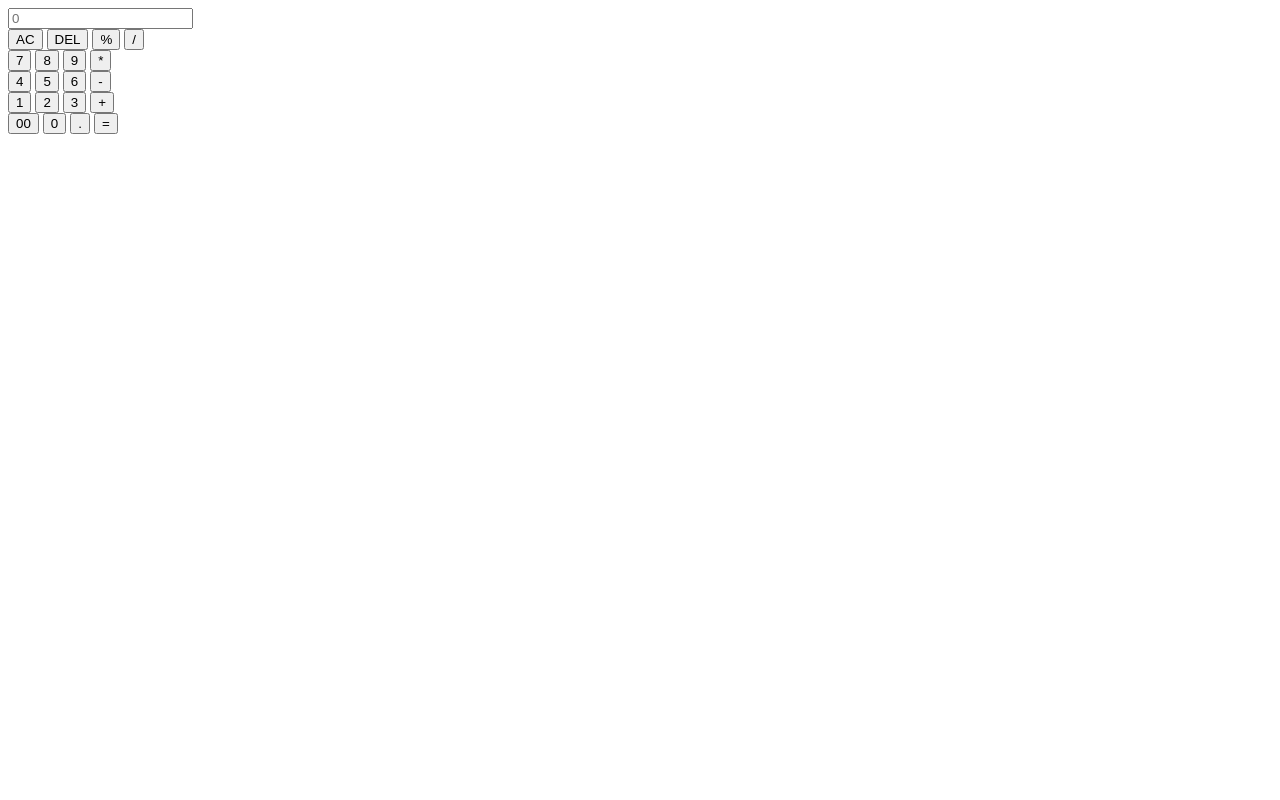
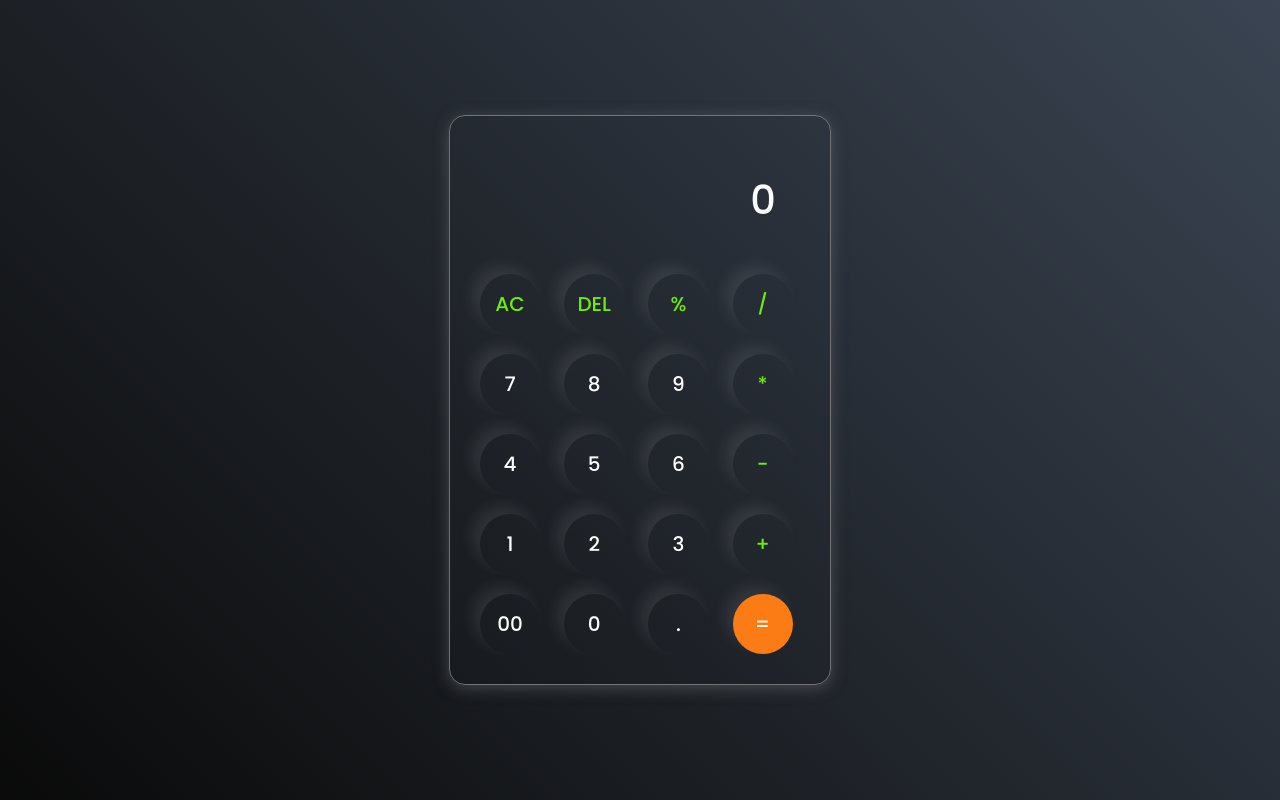
Before and after one commit to giuliavasconcelos/javascript, a plain HTML site: page exemplos/Calculadora dark/index.html in a window 1280 px wide. Both pictures are taken after a click on the button "AC". Drawn offline with Linux system fonts and the light colour scheme.

Commit message:
calculor

```diff
--- a/exemplos/Calculadora dark/script.js
+++ b/exemplos/Calculadora dark/script.js
@@ -1 +1,33 @@
-/* Digite o JS aqui */
+// Seleciona o elemento HTML com o id 'inputbox' e armazena em 'input'
+let input = document.getElementById('inputBox');
+
+//Seleciona todos os elemntos HTML do tipo 'button' e armazena em 'buttons'
+let buttons = document.querySelectorAll('button');
+
+//Incia uma string vazia para armazenar a entrada do usuario
+let string = "";
+
+// Converte a coleção de botões em um array para conseguir percorrer sobre eles
+let arr = Array.from(buttons);
+
+//
+arr.forEach(button => {
+    button.addEventListener('click', (e) => {
+        if (e.target.innerHTML == '=') {
+            string = eval(string);
+            input.value = string;
+        }
+        else if (e.target.innerHTML == 'AC') {
+            string = "";
+            input.value = string;
+        }
+        else if (e.target.innerHTML == 'DEL') {
+            string = string.substring(0, string.length - 1);
+            input.value = string;
+        }
+        else {
+            string += e.target.innerHTML;
+            input.value = string;
+        }
+    })
+})
--- a/exemplos/Calculadora dark/style.css
+++ b/exemplos/Calculadora dark/style.css
@@ -1,4 +1,72 @@
 /* Importa a fonte 'Poppins' com peso 500 do Google Fonts. */
 @import url('https://fonts.googleapis.com/css2?family=Poppins:wght@500&display=swap');
 
-/* Digite o CSS aqui */
+/* Define estilos para todos os elementos (*) no documento */
+* {
+    margin: 0;
+    padding: 0;
+    box-sizing: border-box;
+    font-family: 'Poppins', sans-serif; /* Define a ponte padrão para todos os elementos como 'Poppins'. */
+}
+
+/* Estilos para o corpo (body) do documento HTML. */
+body {
+    width: 100%;
+    height: 100vh;
+    display: flex;
+    justify-content: center;
+    align-items: center;
+    background: linear-gradient(45deg,#0a0a0a,#3a4452);/* Aplica um gradiente de fundo. */
+}
+
+/* Estilos para a classe 'calculator'. */
+.calculator {
+    border: 1px solid #717377;
+    padding: 20px;
+    border-radius: 16px;
+    background: transparent;
+    box-shadow: 0px 3px 15px rgba(113, 115, 119, 0.5); /* Aplica uma sombra à caixa 'calculator'.*/
+}
+
+/* Estilos para elementos de entrada (input). */
+input {
+    width: 320px;
+    border: none;
+    padding: 24px;
+    margin: 10px;
+    background: transparent;
+    box-shadow: 0px 3px 15px rgbs(84, 84, 84, 0.1); /* Aplica uma sombra à caixa de entrada. */
+    font-size: 40px;
+    text-align: right;
+    cursor: pointer;
+    color: #ffffff; /*Define a cor do texto como branco.*/
+}
+
+/* Estilos para o placeholder do input.*/
+input::placeholder {
+    color: #ffffff; /*Defina a cor do texto do placeolder como branco. */
+}
+
+/*Estilos para botões. */
+button {
+    border: none;
+    width: 60px;
+    height: 60px;
+    margin: 10px;
+    border-radius: 50%;
+    background: transparent;
+    color: #ffffff; /* Define a cor do texto dos botões como branco. */
+    font-size: 20px;
+    box-shadow: -8px -8px 15px rgba(225, 225, 225, 0.1); /*Aplica uma sombra aos botões. */
+    cursor: pointer;
+}
+
+/* Estilos para botão com classe 'equalBtn'. */
+.equalBtn {
+    background-color: #fb7c14;/*Define a cor de fundo específica para essa classe.*/
+}
+
+/* Estilos para elementos com classe 'operator'. */
+.operator {
+    color: #6dee0a; /* Define a cor do texto para elementos com a classe 'operator'. */
+}
```
